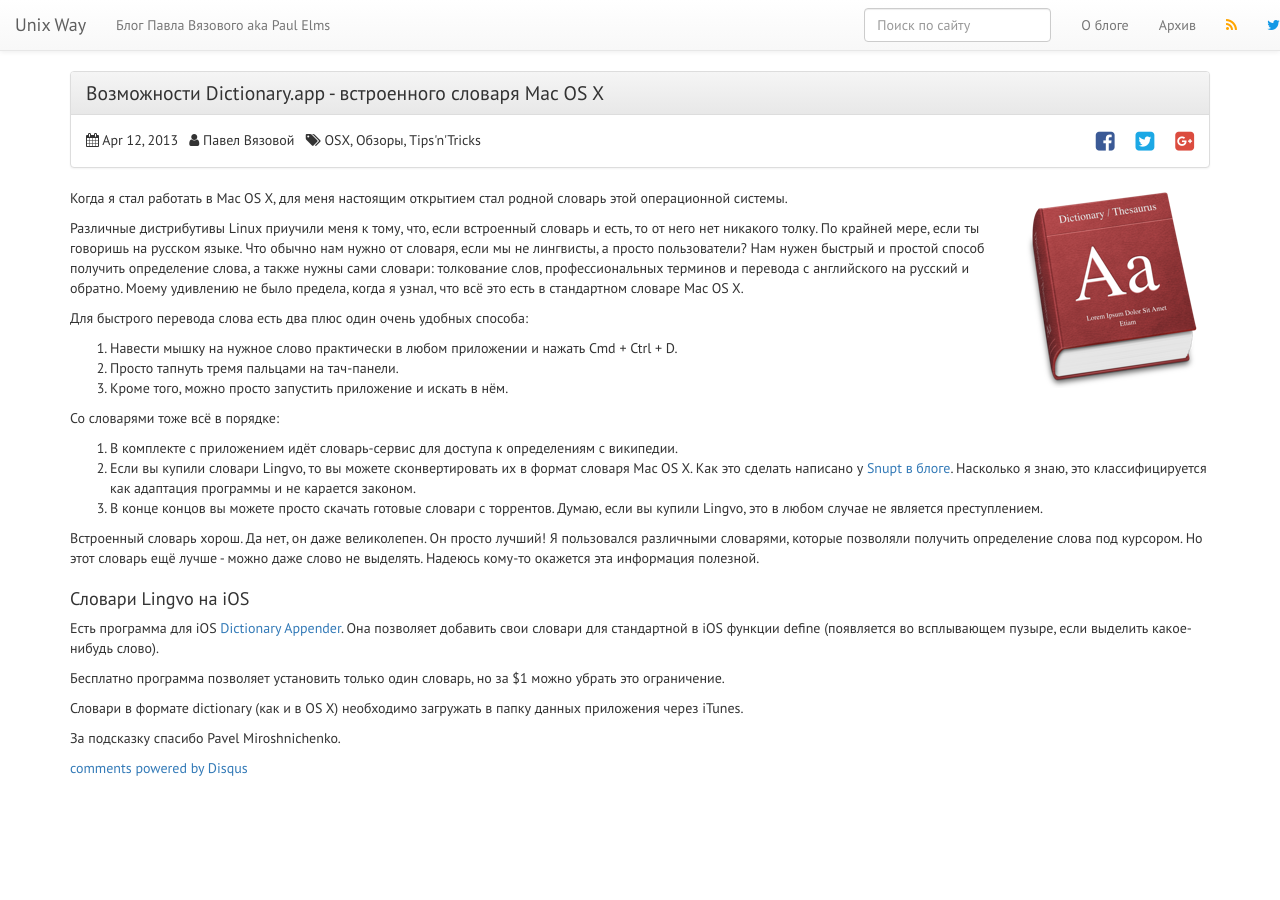
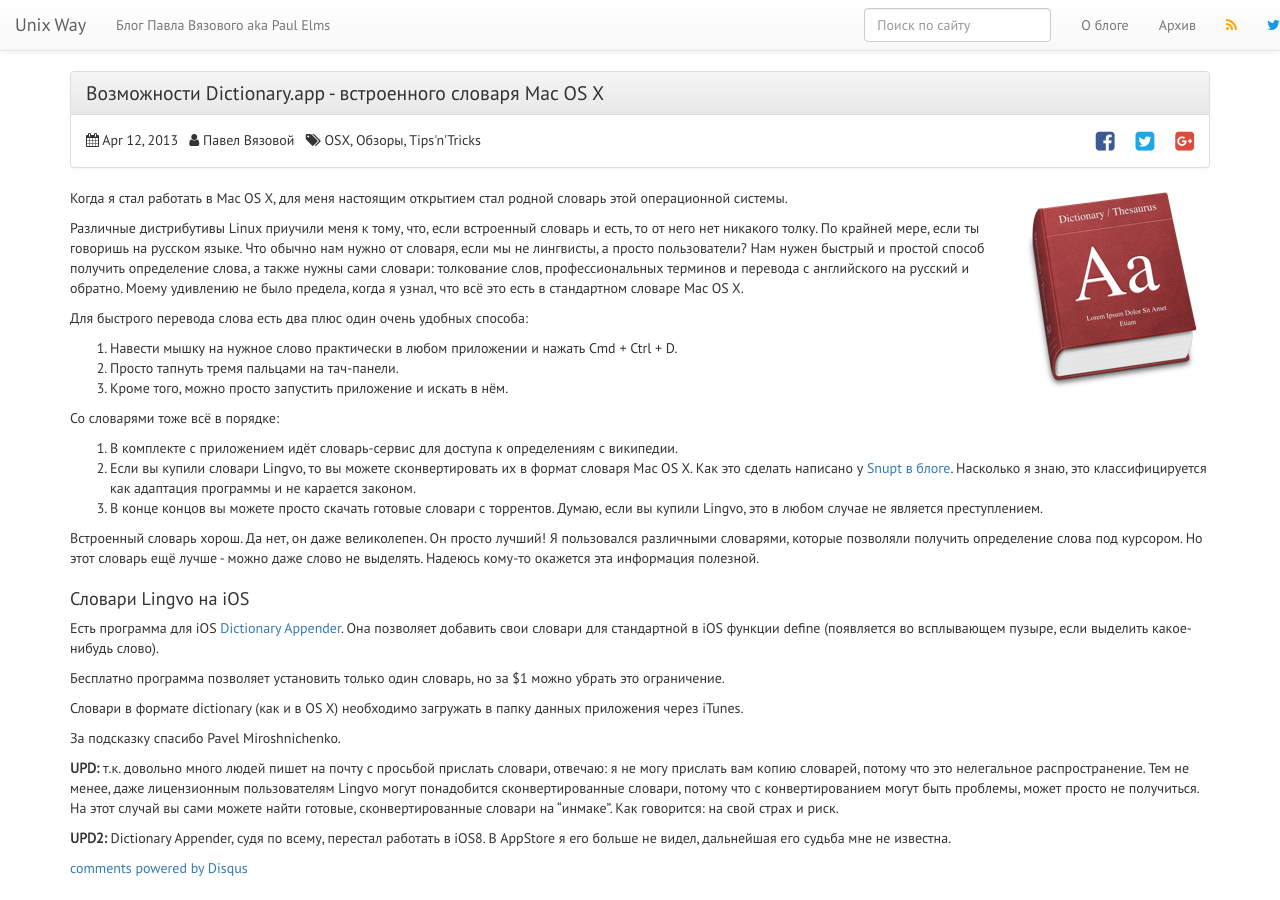
Before and after one commit to vyazovoi/vyazovoi.github.io, a Jekyll site: the page built from _posts/2013-04-12-vozmozhnosti-dictionary-dot-app-vstroiennogho-slovaria-mac-os-x.markdown, in a window 1280 px wide. Built offline with Jekyll 4.4.1, drawn with Linux system fonts in a browser that asks for light colours; nearby versions of some CDN libraries; Markdown is read by kramdown in place of the engine named in the settings; comment, search, counter and statistics services are not loaded.

Commit message:
дополнения

```diff
--- a/_posts/2013-04-12-vozmozhnosti-dictionary-dot-app-vstroiennogho-slovaria-mac-os-x.markdown
+++ b/_posts/2013-04-12-vozmozhnosti-dictionary-dot-app-vstroiennogho-slovaria-mac-os-x.markdown
@@ -35,3 +35,7 @@ icon: Dictionary_icon.png
 Словари в формате dictionary (как и в OS X) необходимо загружать в папку данных приложения через iTunes.
 
 За подсказку спасибо Pavel Miroshnichenko.
+
+**UPD:** т.к. довольно много людей пишет на почту с просьбой прислать словари, отвечаю: я не могу прислать вам копию словарей, потому что это нелегальное распространение. Тем не менее, даже лицензионным пользователям Lingvo могут понадобится сконвертированные словари, потому что с конвертированием могут быть проблемы, может просто не получиться. На этот случай вы сами можете найти готовые, сконвертированные словари на "инмаке". Как говорится: на свой страх и риск.
+
+**UPD2:** Dictionary Appender, судя по всему, перестал работать в iOS8. В AppStore я его больше не видел, дальнейшая его судьба мне не известна.
```
